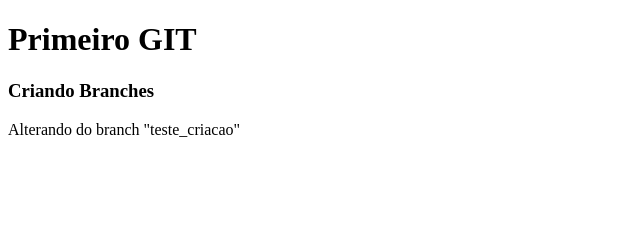
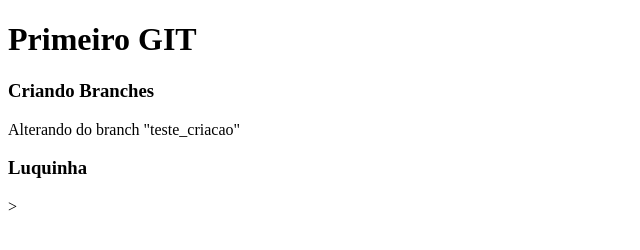
Before and after one commit to lucasbuenogodoy/primeiro_git_fatec, a plain HTML site: page index.html in a window 1280 px wide. Shown: the whole page, without its empty margins (0-640 px from the left). Drawn offline with Linux system fonts and the light colour scheme.

Commit message:
Adicionando outro nome

```diff
--- a/index.html
+++ b/index.html
@@ -11,5 +11,7 @@
     <h3>Criando Branches</h3>
 
     <p>Alterando do branch "teste_criacao"</p>
+
+    <h3>Luquinha</h3>>
 </body>
 </html>
```
